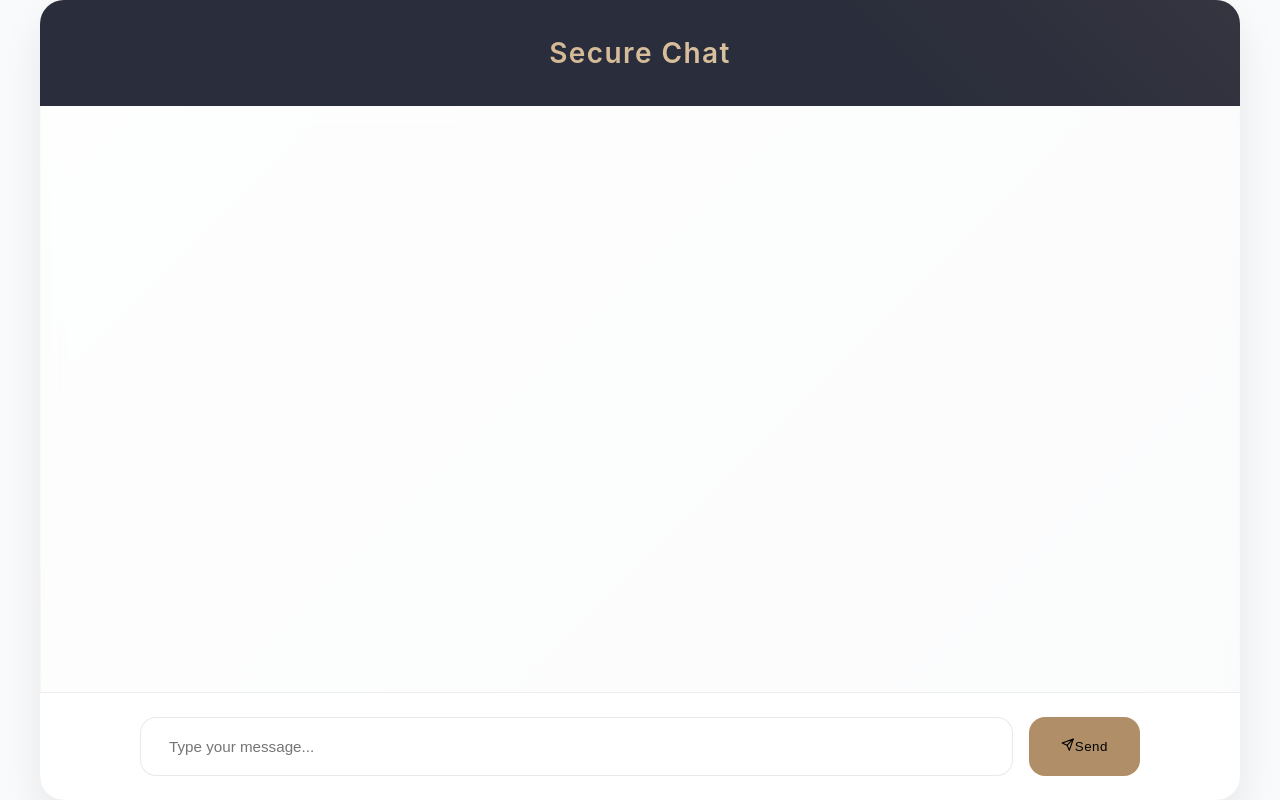
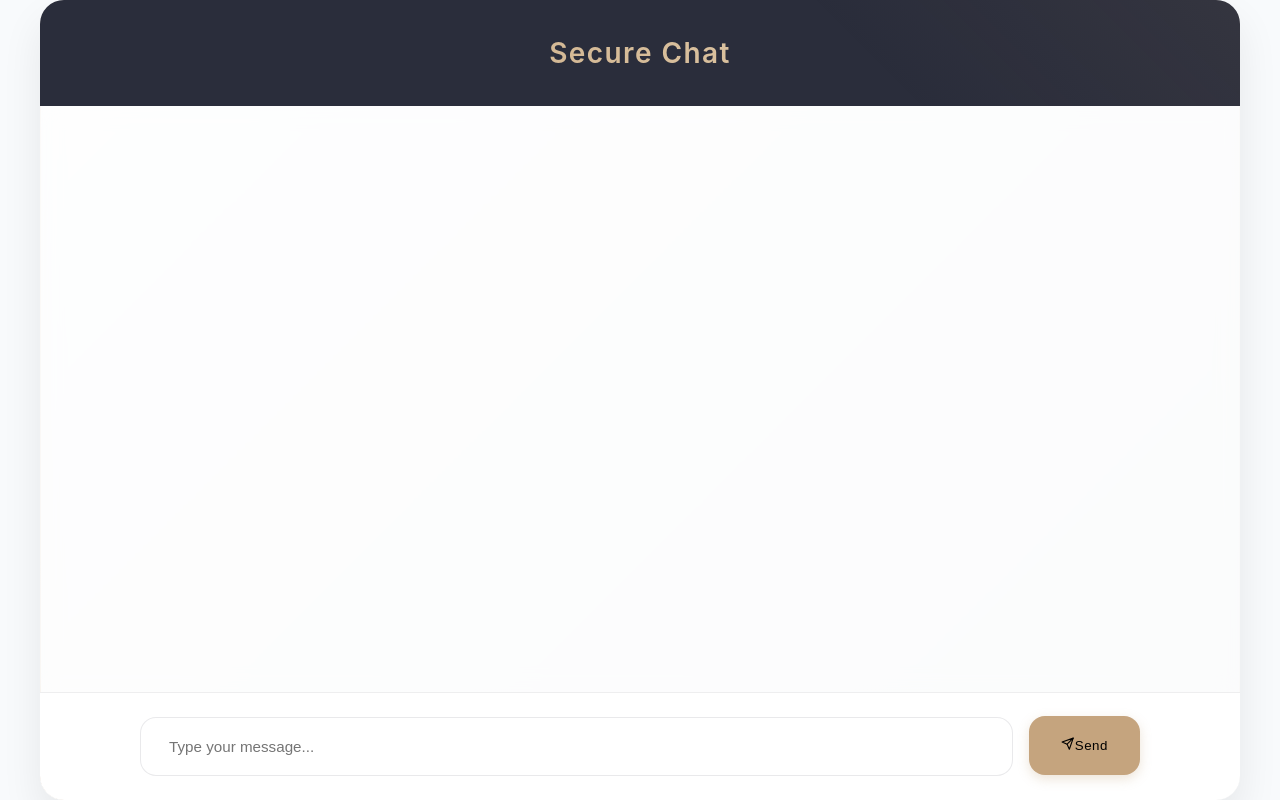
Before and after one commit to SaraLaouini1/chatbot, a React (Vite) app: page / in a window 1280 px wide. In both pictures the pointer is over the button "Send". Built offline with nearby package versions, Linux system fonts and the light colour scheme.

Commit message:
Chat.css

```diff
--- a/src/components/Chat.css
+++ b/src/components/Chat.css
@@ -192,8 +192,11 @@
 }
 
 .send-button:hover {
-  background: #B08F68; /* Darker gold on hover */
-  color: #000;
+  background: var(--gold-accent);
+  transform: translateY(-1px);
+  box-shadow: 0 4px 12px rgba(197, 164, 126, 0.3); /* Gold shadow */
+  #background: #B08F68; /* Darker gold on hover */
+  #color: #000;
 }
 
 .send-button::after {
```
